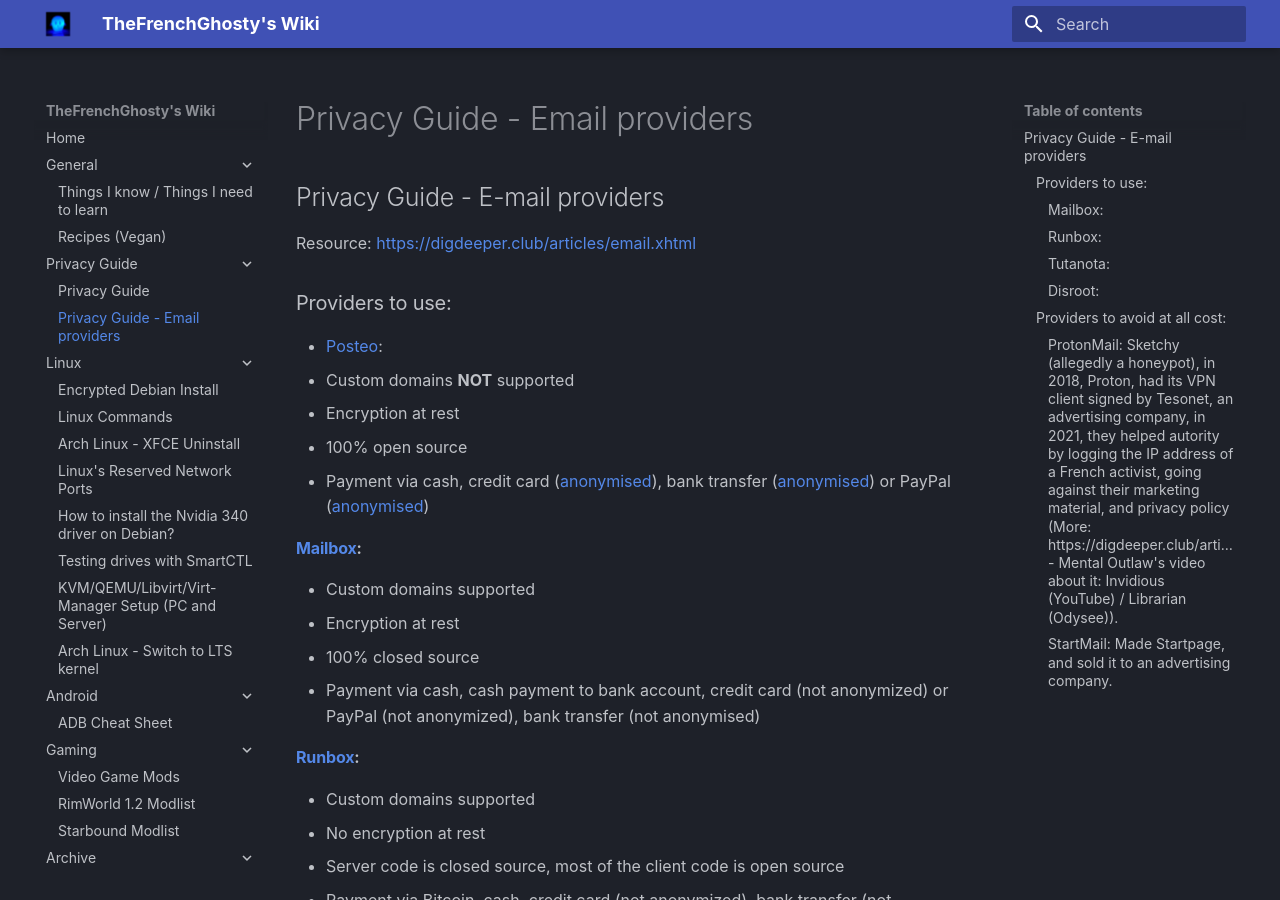
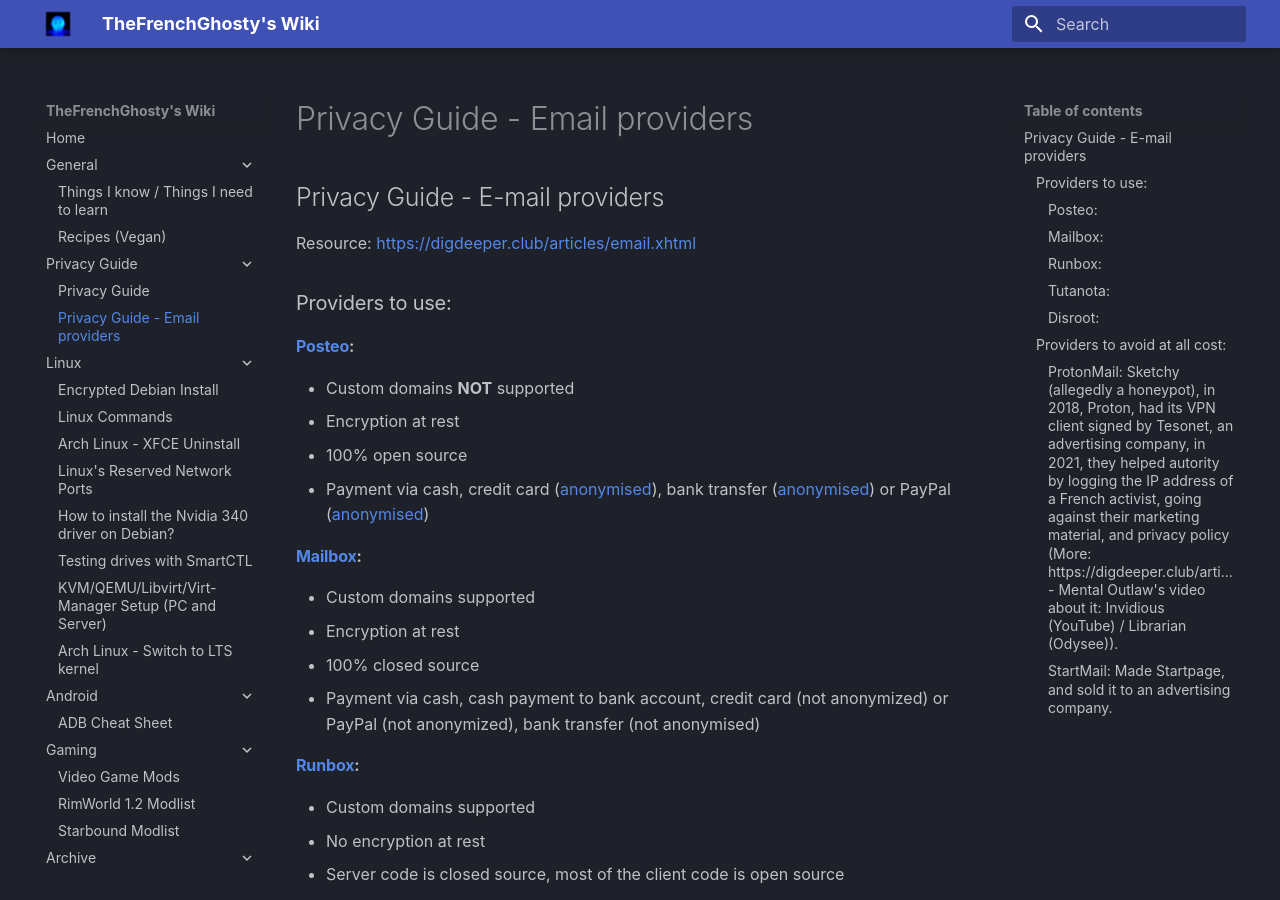
Before and after one commit to TheFrenchGhosty/wiki.thefrenchghosty.me, an MkDocs documentation site: the page built from docs/privacy-guide/email-providers.md, in a window 1280 px wide and 900 px high. Built offline with MkDocs 1.6.1 and Material for MkDocs 9.7.7, drawn with Linux system fonts in a browser that asks for light colours.

Commit message:
Email Privacy Guide - Fix

```diff
--- a/docs/privacy-guide/email-providers.md
+++ b/docs/privacy-guide/email-providers.md
@@ -4,7 +4,7 @@
 
 ## Providers to use:
 
-- [Posteo](https://posteo.de/en):
+### [Posteo](https://posteo.de/en):
   - Custom domains **NOT** supported
   - Encryption at rest
   - 100% open source
```
